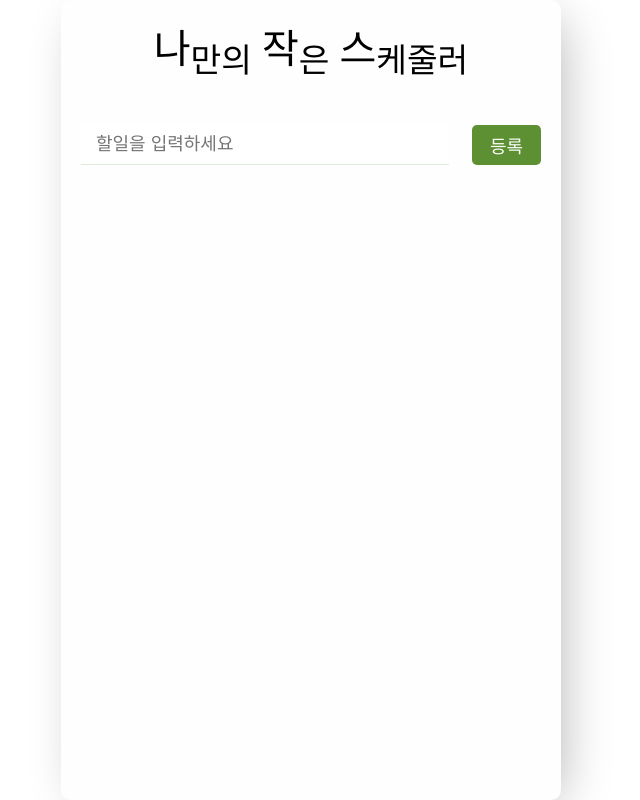
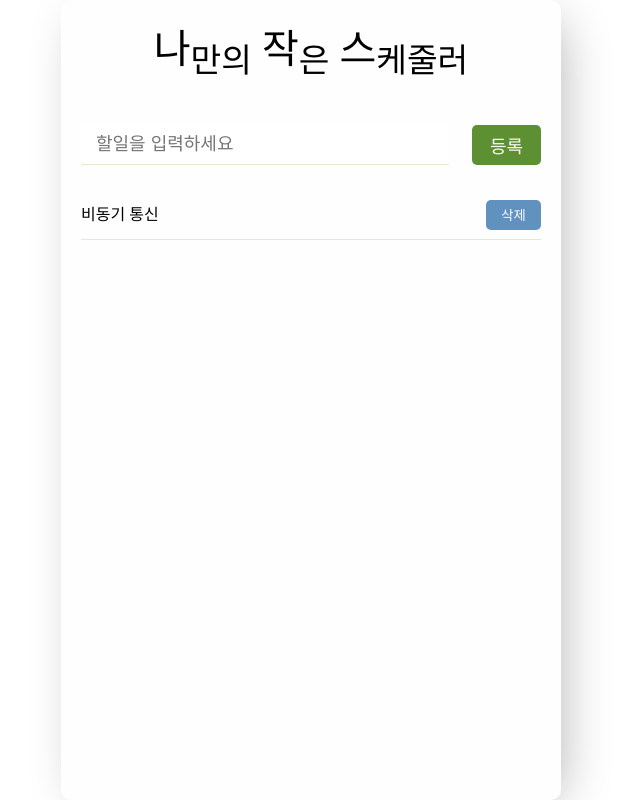
Before and after one commit to yook-jongho/fe-react-todo, a React (Vite) app: page / in a window 1280 px wide. Shown: the whole page, without its empty margins (329-969 px from the left). Built offline with nearby package versions, Linux system fonts and the light colour scheme; data requests are answered from the project's data file.

Commit message:
feat: add getTodoList fn

```diff
--- /dev/null
+++ b/db.json
@@ -0,0 +1,3 @@
+{
+  "todolist": [{ "text": "비동기 통신", "complete": false }]
+}
--- a/package.json
+++ b/package.json
@@ -7,9 +7,11 @@
     "dev": "vite",
     "build": "vite build",
     "lint": "eslint . --ext js,jsx --report-unused-disable-directives --max-warnings 0",
-    "preview": "vite preview"
+    "preview": "vite preview",
+    "server": "json-server --watch db.json"
   },
   "dependencies": {
+    "json-server": "^1.0.0-alpha.23",
     "react": "^18.2.0",
     "react-dom": "^18.2.0",
     "sass": "^1.70.0"
--- a/src/App.jsx
+++ b/src/App.jsx
@@ -1,10 +1,34 @@
 import { TodoForm } from "./components/TodoForm";
 import { TodoList } from "./components/TodoList";
 import styles from "./app.module.scss";
-import { useState } from "react";
+import { useEffect, useState } from "react";
+import { getTodoList } from "./service/service";
 
 function App() {
   const [todoList, setTodoList] = useState([]);
+  const [loading, setLoading] = useState(false);
+  const [error, setError] = useState(false);
+
+  useEffect(() => {
+    const fetchTodo = async () => {
+      try {
+        setTodoList(null);
+        setError(null);
+        setLoading(true);
+        const response = await getTodoList();
+        setTodoList(response);
+      } catch (error) {
+        setError(error);
+      }
+      setLoading(false);
+    };
+    fetchTodo();
+  }, []);
+
+  console.log(todoList);
+  if (loading) return <div>로딩중..</div>;
+  if (error) return <div>에러가 발생했습니다</div>;
+  if (!todoList) return null;
 
   return (
     <div className={styles.container}>
--- a/src/components/TodoList.jsx
+++ b/src/components/TodoList.jsx
@@ -5,29 +5,30 @@ export function TodoList({ todoList, setTodoList }) {
   return (
     <ul className={styles.todoList}>
       {todoList.map((todoItem, idx) => (
-        <TodoItem key={idx} idx={idx} todoText={todoItem} setTodoList={setTodoList} />
+        <TodoItem key={idx} idx={idx} todoItem={todoItem} setTodoList={setTodoList} />
       ))}
     </ul>
   );
 }
 
-function TodoItem({ todoText, setTodoList, idx }) {
+function TodoItem({ todoItem: { text, complete }, setTodoList, idx }) {
+  const [isComplete, setIsComplete] = useState(complete);
+
   const deleteTodo = () => {
     setTodoList((prev) => prev.filter((_, index) => index !== idx));
   };
 
-  const [complete, setComplete] = useState(false);
-  const completeTodo = ({ target }) => {
-    setComplete((prev) => !prev);
+  const completeTodo = () => {
+    setIsComplete((prev) => !prev);
   };
 
   return (
     <li className={styles.todoItem}>
       <p
-        className={`${styles.todoContent} ${complete ? styles.complete : ""}`}
+        className={`${styles.todoContent} ${isComplete ? styles.complete : ""}`}
         onClick={completeTodo}
       >
-        {todoText}
+        {text}
       </p>
       <button className={styles.deleteTodo} onClick={deleteTodo}>
         삭제
--- /dev/null
+++ b/src/service/service.js
@@ -0,0 +1,18 @@
+const BASE_URL = "http://localhost:3000/todolist";
+
+export const getTodoList = () => {
+  try {
+    const getData = fetch(BASE_URL)
+      .then((response) => {
+        if (!response.ok) throw new Error("GET 요청 실패");
+        return response.json();
+      })
+      .then((data) => {
+        console.log(data);
+        return data;
+      });
+    return getData;
+  } catch (e) {
+    console.error(e);
+  }
+};
```
Also changed, not shown: 1 other file (tests, documents, lock files or other folders).
